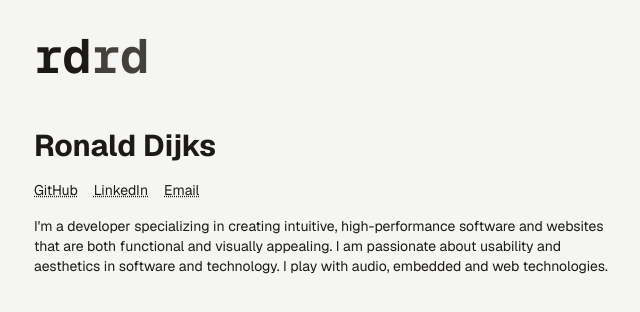
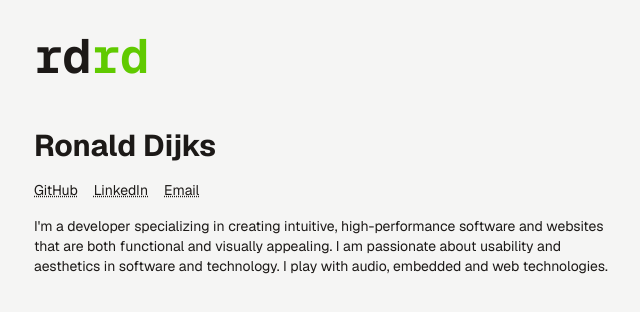
Before and after one commit to RonaldDijks/resume.rdrd.io, a Next.js app: page / in a window 1280 px wide. Shown: the top 312 px of the page, without its empty margins (318-958 px from the left). Built offline with nearby package versions, Linux system fonts and the light colour scheme.

Commit message:
animate logo

```diff
--- a/src/app/globals.css
+++ b/src/app/globals.css
@@ -1,39 +1,38 @@
-@import 'tailwindcss';
+@import "tailwindcss";
 
 @theme {
   --color-background: var(--background);
   --color-foreground: var(--foreground);
+  --color-logo: var(--logo);
 
   --font-sans: var(--font-geist-sans), Arial, Helvetica, sans-serif;
-  --font-mono: var(--font-geist-mono), Arial, Helvetica, sans-serif;
-}
+  --font-mono: var(--font-geist-mono), monospace;
 
-/*
-  The default border color has changed to `currentColor` in Tailwind CSS v4,
-  so we've added these compatibility styles to make sure everything still
-  looks the same as it did with Tailwind CSS v3.
+  --animate-rainbow: rainbow 30s ease-in-out infinite;
 
-  If we ever want to remove these styles, we need to add an explicit border
-  color utility to any element that depends on these defaults.
-*/
-@layer base {
-  *,
-  ::after,
-  ::before,
-  ::backdrop,
-  ::file-selector-button {
-    border-color: var(--color-gray-200, currentColor);
+  @keyframes rainbow {
+    0% {
+      filter: hue-rotate(0deg);
+    }
+    50% {
+      filter: hue-rotate(180deg);
+    }
+    100% {
+      filter: hue-rotate(360deg);
+    }
   }
 }
 
 :root {
   --background: var(--color-stone-100);
   --foreground: var(--color-stone-900);
+  --logo: var(--color-amber-500);
 }
 
-/* @media (prefers-color-scheme: dark) {
+@media (prefers-color-scheme: dark) {
   :root {
-    --background: #0a0a0a;
-    --foreground: #ededed;
+    --background: var(--color-stone-900);
+    --foreground: var(--color-stone-100);
+    --logo: var(--color-amber-200);
   }
-} */
+}
--- a/src/app/page.tsx
+++ b/src/app/page.tsx
@@ -5,7 +5,7 @@ export default function Home() {
     <main className="flex flex-col p-8 max-w-(--breakpoint-sm) mx-auto">
       <div className="font-mono font-bold text-5xl mb-12">
         <span>rd</span>
-        <span className="text-stone-700">rd</span>
+        <span className="animate-rainbow text-logo">rd</span>
       </div>
       <div className="flex flex-col gap-4">
         <h1 className="text-3xl font-bold">Ronald Dijks</h1>
```
